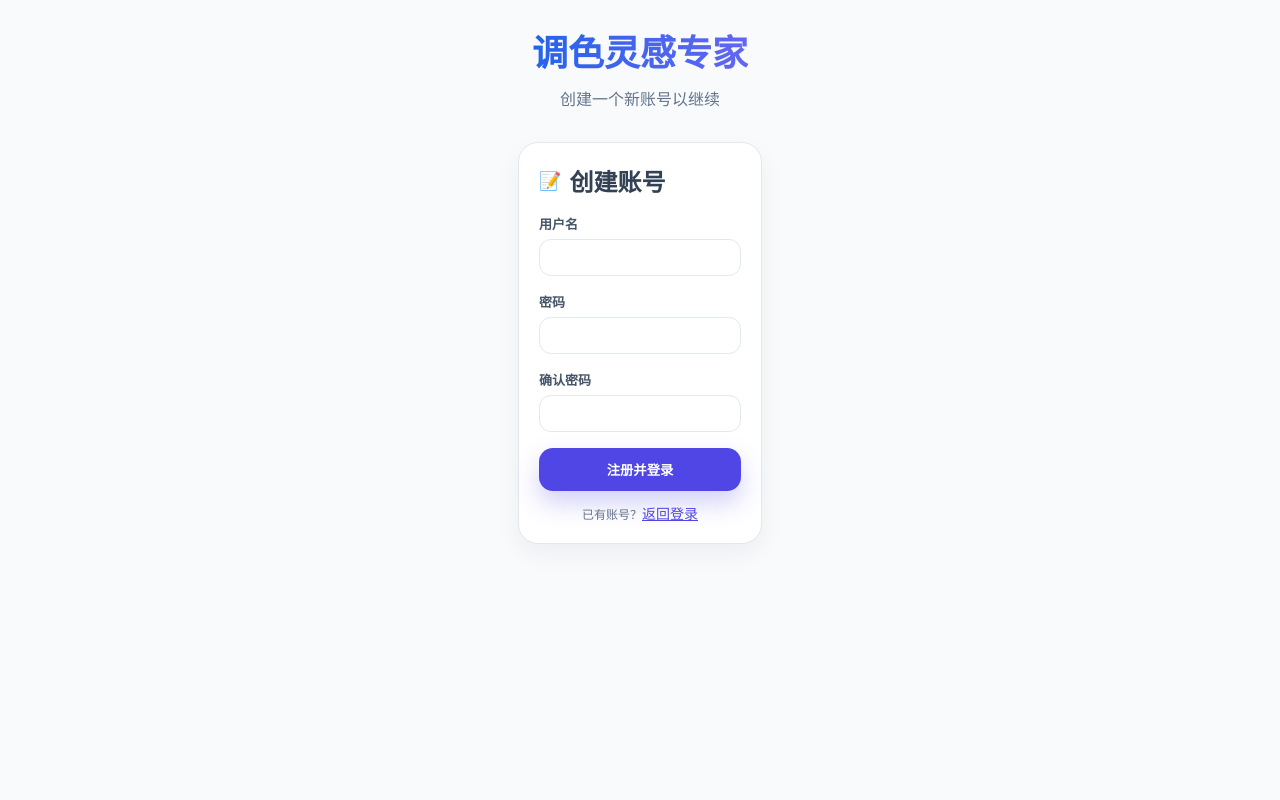
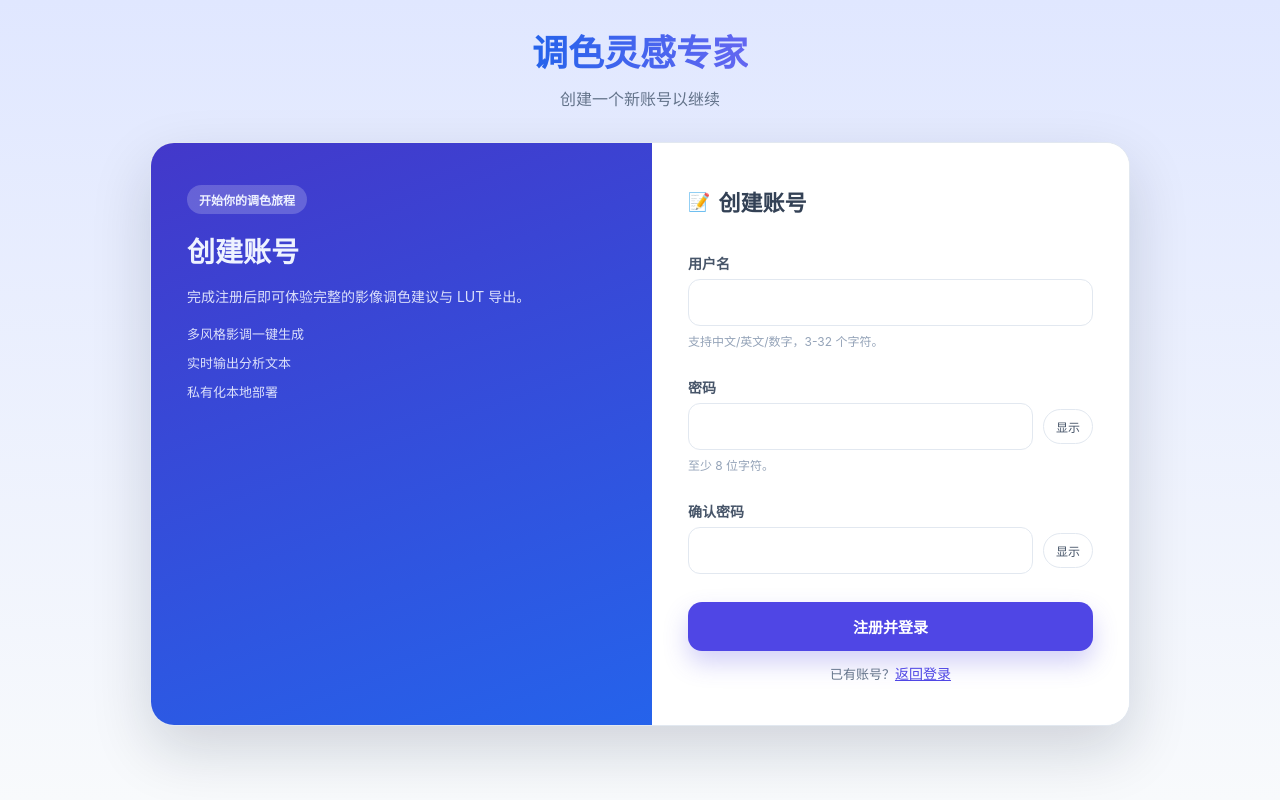
Before and after one commit to Degree-21/ai-lut, a Flask app: page /register in a window 1280 px wide. Run offline with Flask 3, Linux system fonts and the light colour scheme; parts of the project's set-up code (start-up, migrations or seed data) failed here and were passed over.

Commit message:
feaT: add

```diff
--- a/config.example.yaml
+++ b/config.example.yaml
@@ -14,3 +14,5 @@ database_url: "mysql://ai_lut:ai_lut_password@localhost:3306/ai_lut?charset=utf8
 secret_key: "replace-with-a-random-secret"
 allow_register: true
 session_expire_hours: 12
+admin_username: "admin"
+admin_password: "change-me-now"
--- a/main.py
+++ b/main.py
@@ -171,6 +171,17 @@ def validate_registration(username: str, password: str, confirm: str) -> str | N
     if password != confirm:
         return "两次输入的密码不一致。"
     return None
+
+
+def ensure_admin_user(database_url: str, username: str, password: str) -> None:
+    if not username or not password:
+        return
+    if len(password) < MIN_PASSWORD_LENGTH:
+        raise RuntimeError(f"管理员密码至少 {MIN_PASSWORD_LENGTH} 位。")
+    existing = fetch_user_by_username(database_url, username)
+    if existing:
+        return
+    create_user(database_url, username, generate_password_hash(password))
 
 def load_config() -> AppConfig:
     settings = load_settings()
@@ -762,6 +773,11 @@ def create_app() -> Flask:
     session_hours = int(settings.get("session_expire_hours", 12))
     app.permanent_session_lifetime = timedelta(hours=session_hours)
     init_db(database_url)
+    ensure_admin_user(
+        database_url,
+        str(settings.get("admin_username", "")).strip(),
+        str(settings.get("admin_password", "")).strip(),
+    )
 
     @app.route("/login", methods=["GET", "POST"])
     def login():
--- a/requirements.txt
+++ b/requirements.txt
@@ -5,3 +5,4 @@ PyYAML
 Flask
 openai
 aiomysql
+cryptography
--- /dev/null
+++ b/static/auth.js
@@ -0,0 +1,14 @@
+const toggleButtons = document.querySelectorAll(".toggle-password");
+
+toggleButtons.forEach((button) => {
+  button.addEventListener("click", () => {
+    const targetId = button.getAttribute("data-target");
+    const input = document.getElementById(targetId);
+    if (!input) {
+      return;
+    }
+    const isPassword = input.type === "password";
+    input.type = isPassword ? "text" : "password";
+    button.textContent = isPassword ? "隐藏" : "显示";
+  });
+});
--- a/static/styles.css
+++ b/static/styles.css
@@ -191,9 +191,9 @@ body {
 .text-input {
   width: 100%;
   border: 1px solid #e2e8f0;
-  padding: 10px 12px;
+  padding: 12px 14px;
   border-radius: 12px;
-  font-size: 13px;
+  font-size: 14px;
 }
 
 .api-input {
@@ -370,8 +370,155 @@ body {
 }
 
 .auth-card {
-  max-width: 420px;
+  max-width: 560px;
   margin: 0 auto;
+  padding: 26px;
+}
+
+.auth-form {
+  display: flex;
+  flex-direction: column;
+  gap: 12px;
+}
+
+.auth-page .page {
+  background: linear-gradient(180deg, #e0e7ff 0%, #f8fafc 100%);
+}
+
+.auth-page .main {
+  align-items: center;
+}
+
+.auth-page .auth-card {
+  width: 100%;
+  max-width: 980px;
+  padding: 0;
+  border-radius: 24px;
+  overflow: hidden;
+  box-shadow: 0 24px 60px rgba(15, 23, 42, 0.16);
+}
+
+.auth-page .card-title h2 {
+  font-size: 22px;
+}
+
+.auth-page .field label {
+  font-size: 14px;
+}
+
+.auth-page .text-input {
+  padding: 14px 16px;
+  font-size: 15px;
+}
+
+.auth-page .primary-button {
+  padding: 14px;
+  font-size: 15px;
+}
+
+.auth-page .auth-footer {
+  font-size: 13px;
+}
+
+.auth-grid {
+  display: grid;
+  grid-template-columns: 1fr;
+}
+
+@media (min-width: 900px) {
+  .auth-grid {
+    grid-template-columns: 1.05fr 1fr;
+  }
+}
+
+.auth-aside {
+  background: linear-gradient(160deg, #4338ca 0%, #2563eb 100%);
+  color: #eef2ff;
+  padding: 42px 36px;
+  display: flex;
+  flex-direction: column;
+  gap: 16px;
+}
+
+.auth-aside h2 {
+  font-size: 28px;
+  font-weight: 800;
+}
+
+.auth-aside p {
+  color: rgba(238, 242, 255, 0.9);
+  font-size: 14px;
+  line-height: 1.6;
+}
+
+.auth-badge {
+  align-self: flex-start;
+  padding: 6px 12px;
+  border-radius: 999px;
+  background: rgba(255, 255, 255, 0.2);
+  font-size: 12px;
+  font-weight: 600;
+}
+
+.auth-list {
+  list-style: none;
+  display: flex;
+  flex-direction: column;
+  gap: 10px;
+  font-size: 13px;
+  color: rgba(238, 242, 255, 0.9);
+}
+
+.auth-list li::before {
+  content: \"✔\";
+  margin-right: 8px;
+  color: #a5f3fc;
+}
+
+.auth-form-panel {
+  padding: 42px 36px;
+  background: #fff;
+}
+
+.auth-title {
+  margin-bottom: 20px;
+}
+
+.field-hint {
+  margin-top: 6px;
+  font-size: 12px;
+  color: #94a3b8;
+}
+
+.input-with-action {
+  display: flex;
+  align-items: center;
+  gap: 10px;
+}
+
+.input-with-action .text-input {
+  flex: 1;
+}
+
+.input-with-action .ghost-button {
+  position: static;
+  border: 1px solid #e2e8f0;
+  background: #fff;
+  color: #475569;
+  font-size: 12px;
+  padding: 8px 12px;
+}
+
+@media (max-width: 640px) {
+  .auth-form-panel {
+    padding: 28px 22px;
+  }
+  .auth-aside {
+    padding: 28px 22px;
+  }
+  .auth-page .auth-card {
+    border-radius: 20px;
+  }
 }
 
 .auth-form .primary-button {
--- a/templates/register.html
+++ b/templates/register.html
@@ -6,7 +6,7 @@
     <title>注册 - 调色灵感专家</title>
     <link rel="stylesheet" href="{{ url_for('static', filename='styles.css') }}" />
   </head>
-  <body>
+  <body class="auth-page">
     <div class="page">
       <header class="container header">
         <div class="title">
@@ -27,7 +27,19 @@
         {% endif %}
 
         <section class="card auth-card">
-          <div class="card-title">
+          <div class="auth-grid">
+            <div class="auth-aside">
+              <div class="auth-badge">开始你的调色旅程</div>
+              <h2>创建账号</h2>
+              <p>完成注册后即可体验完整的影像调色建议与 LUT 导出。</p>
+              <ul class="auth-list">
+                <li>多风格影调一键生成</li>
+                <li>实时输出分析文本</li>
+                <li>私有化本地部署</li>
+              </ul>
+            </div>
+            <div class="auth-form-panel">
+              <div class="card-title auth-title">
                 <span class="icon">📝</span>
                 <h2>创建账号</h2>
               </div>
@@ -35,22 +47,33 @@
                 <div class="field">
                   <label for="username">用户名</label>
                   <input id="username" name="username" type="text" class="text-input" required />
+                  <p class="field-hint">支持中文/英文/数字，3-32 个字符。</p>
                 </div>
                 <div class="field">
                   <label for="password">密码</label>
+                  <div class="input-with-action">
                     <input id="password" name="password" type="password" class="text-input" required />
+                    <button class="ghost-button toggle-password" type="button" data-target="password">显示</button>
+                  </div>
+                  <p class="field-hint">至少 8 位字符。</p>
                 </div>
                 <div class="field">
                   <label for="confirm">确认密码</label>
+                  <div class="input-with-action">
                     <input id="confirm" name="confirm" type="password" class="text-input" required />
+                    <button class="ghost-button toggle-password" type="button" data-target="confirm">显示</button>
+                  </div>
                 </div>
                 <button class="primary-button" type="submit">注册并登录</button>
               </form>
               <div class="auth-footer">
                 已有账号？<a class="link-button" href="{{ url_for('login') }}">返回登录</a>
               </div>
+            </div>
+          </div>
         </section>
       </main>
     </div>
+    <script src="{{ url_for('static', filename='auth.js') }}"></script>
   </body>
 </html>
```
Also changed, not shown: config.py (+10 -0 lines), templates/login.html (+22 -2 lines). Lines whose indentation alone changed are shown as unchanged.
